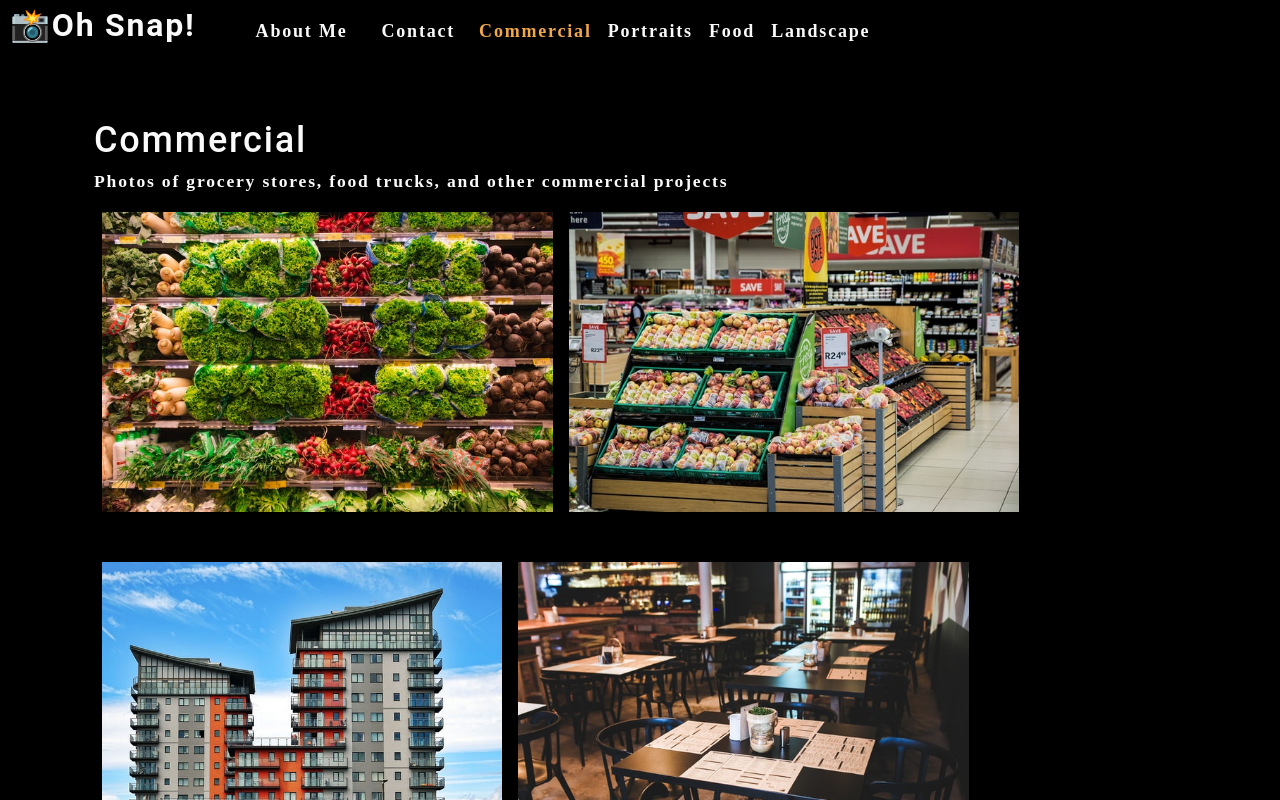
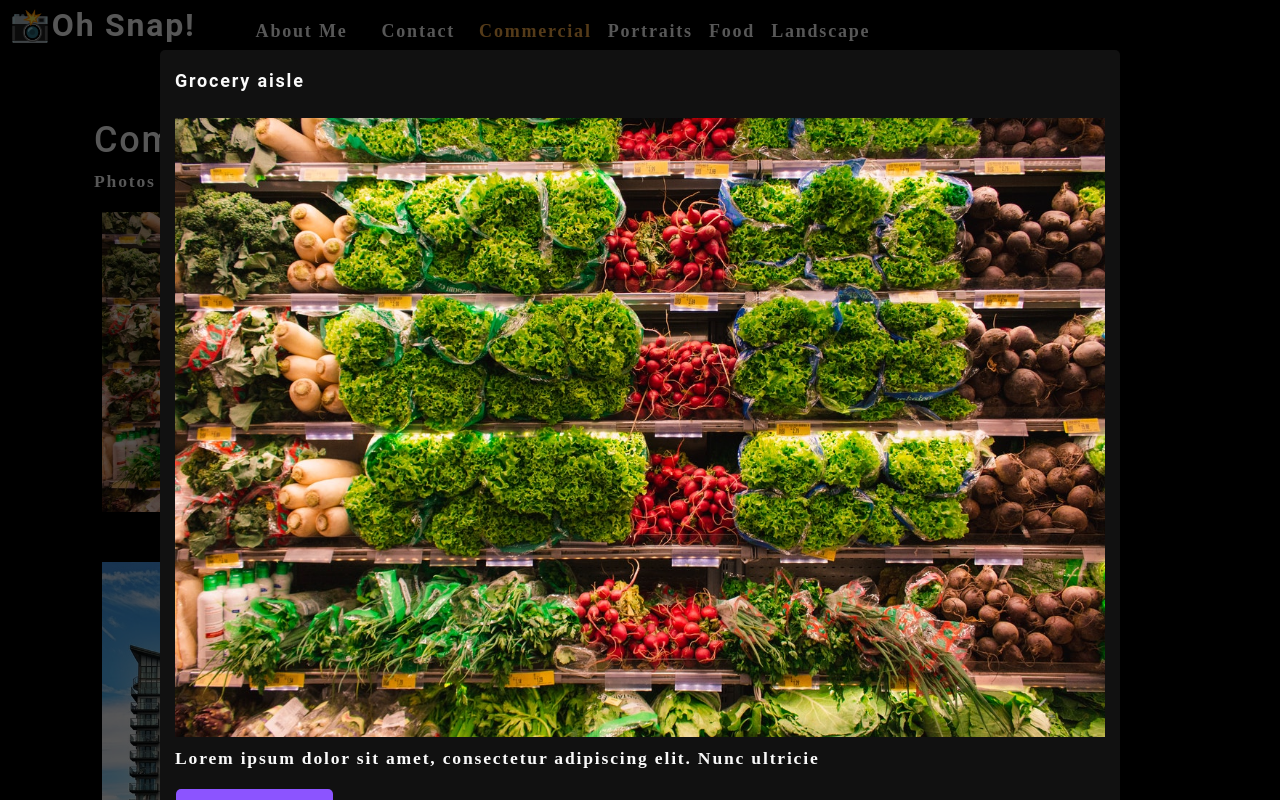
Before and after one commit to bcassellius/photo-port, a React (Create React App) app: page / in a window 1280 px wide. Both pictures are taken after a click on the picture 327 px from the left and 361 px from the top of the page. Shown: the top 800 px of the page. Built offline with nearby package versions, Linux system fonts and the light colour scheme.

Commit message:
added Modal for images

```diff
--- /dev/null
+++ b/src/components/Modal/index.js
@@ -0,0 +1,20 @@
+import React from "react";
+
+function Modal({currentPhoto}) {
+    const {name, category, description, index } = currentPhoto;
+
+    return(
+        <div className="modalBackdrop">
+            <div className="modalContainer">
+                <h3 className="modalTitle">{name}</h3>
+                <img src={require(`../../assets/large/${category}/${index}.jpg`).default} alt="current category" />
+                <p>{description}</p>
+                <button type='button'>
+                    Close this image {/* modal */}
+                </button>
+            </div>
+        </div>
+    );
+}
+
+export default Modal;
--- a/src/components/PhotoList/index.js
+++ b/src/components/PhotoList/index.js
@@ -1,6 +1,8 @@
 import React, { useState } from 'react';
+import Modal from '../Modal';
 
 const PhotoList = ({ category }) => {
+  const [isModalOpen, setIsModalOpen] = useState(false);
   const [photos] = useState([
         {
           name: 'Grocery aisle',
@@ -99,16 +101,22 @@
         },
     ]);
 
+    const [currentPhoto, setCurrentPhoto] =useState();
     const currentPhotos = photos.filter((photo) => photo.category === category);
-
+    const toggleModal = (image, i) => {
+      setCurrentPhoto({...image, index: i})
+      setIsModalOpen(true);
+    }
     return (
       <div>
-        <div className="flex-row">
+        {isModalOpen && <Modal currentPhoto={currentPhoto} />}
+          <div className="flex-row">
           {currentPhotos.map((image, i) => (
             <img
               src={require(`../../assets/small/${category}/${i}.jpg`).default} //.default was discussed in office hours
               alt={image.name}
               className="img-thumbnail mx-1"
+              onClick={() => toggleModal(image, i)}
               key={image.name}
             />
           ))}
```
